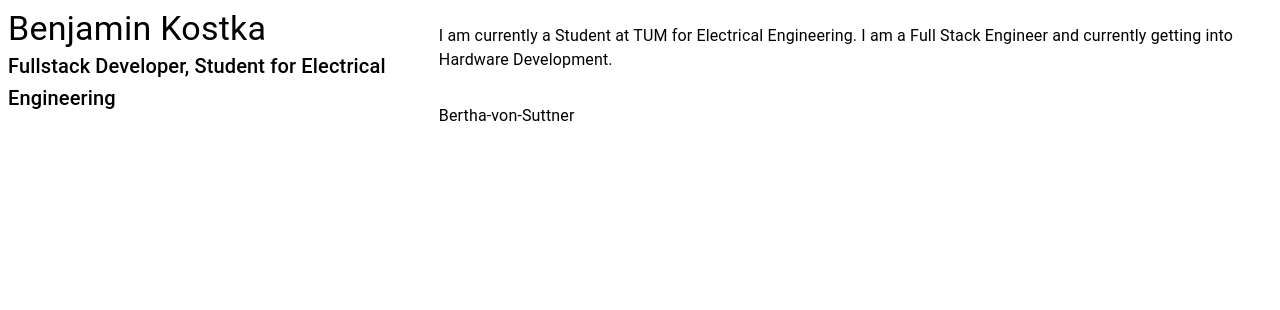
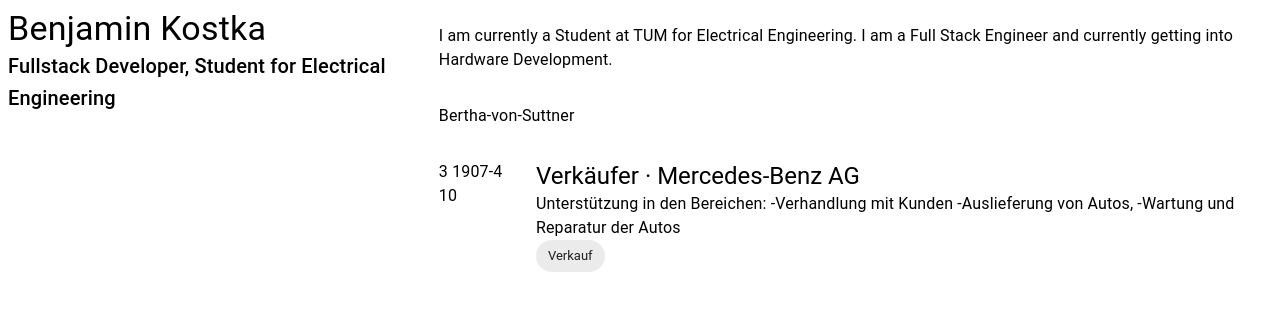
Before and after one commit to benjaminkost/online-cv, a React (Vite) app: page / in a window 1280 px wide. Shown: the top 310 px of the page. Built offline with nearby package versions, Linux system fonts and the light colour scheme.

Commit message:
add simple company business

```diff
--- a/src/App.tsx
+++ b/src/App.tsx
@@ -3,6 +3,7 @@ import {Outline} from "./components/Outline.tsx";
 import {Content} from "./components/Content.tsx";
 import {About} from "./components/About.tsx";
 import {Eduction} from "./components/Eduction.tsx";
+import {Experience} from "./components/Experience.tsx";
 
 function App() {
 
@@ -15,7 +16,7 @@ function App() {
           }}
       >
           <Outline/>
-          <Content contentSections={[<About/>, <Eduction/>]} />
+          <Content contentSections={[<About/>, <Eduction/>, <Experience/>]} />
       </Box>
     </>
   )
--- a/src/components/Experience.tsx
+++ b/src/components/Experience.tsx
@@ -0,0 +1,77 @@
+import {Box, Typography, Chip} from "@mui/material";
+
+interface ExperienceProps {
+    positions?: SingleExperienceProps[]
+}
+
+const defaultPositions: SingleExperienceProps[] = [
+    {
+        start: new Date(1,9,2017),
+        end: new Date(1,10,2017),
+        role: "Verkäufer",
+        company: "Mercedes-Benz AG",
+        description: "Unterstützung in den Bereichen:\n" +
+        "-Verhandlung mit Kunden\n" +
+        "-Auslieferung von Autos,\n" +
+        "-Wartung und Reparatur der Autos",
+        skills: ["Verkauf"]
+    }
+];
+
+export function Experience({positions=defaultPositions}: ExperienceProps) {
+    return (
+        <Box>
+            {positions.map((value) => (
+                <SingleExperience start={value.start}
+                                  end={value.end}
+                                  role={value.role}
+                                  company={value.company}
+                                  description={value.description}
+                                  skills={value.skills}/>
+            ))}
+        </Box>
+    )
+}
+
+interface SingleExperienceProps {
+    start: Date;
+    end: Date;
+    role: string;
+    company: string;
+    description: string;
+    skills: string[];
+}
+
+function SingleExperience({start, end, role, company, description, skills}: SingleExperienceProps) {
+    return (
+        <Box sx={{
+            display: "flex",
+            flexDirection: "row",
+            gap: 3
+        }}>
+            <Typography>{start.getMonth()} {start.getFullYear()}-{end.getMonth()} {end.getDate()}</Typography>
+            <Box sx={{
+                display: "flex",
+                flexDirection: "column"
+            }}>
+                <Box sx={{
+                    display: "flex",
+                    flexDirection: "row"
+                }}>
+                    <Typography variant={"h5"}>{role} · {company}</Typography>
+                </Box>
+                <Typography>{description}</Typography>
+                <Box sx={{
+                    display: "flex",
+                    flexDirection: "row"
+                }}>
+                    {
+                        skills.map((value, id) => (
+                            <Chip key={id} label={value}/>
+                        ))
+                    }
+                </Box>
+            </Box>
+        </Box>
+    )
+}
```
